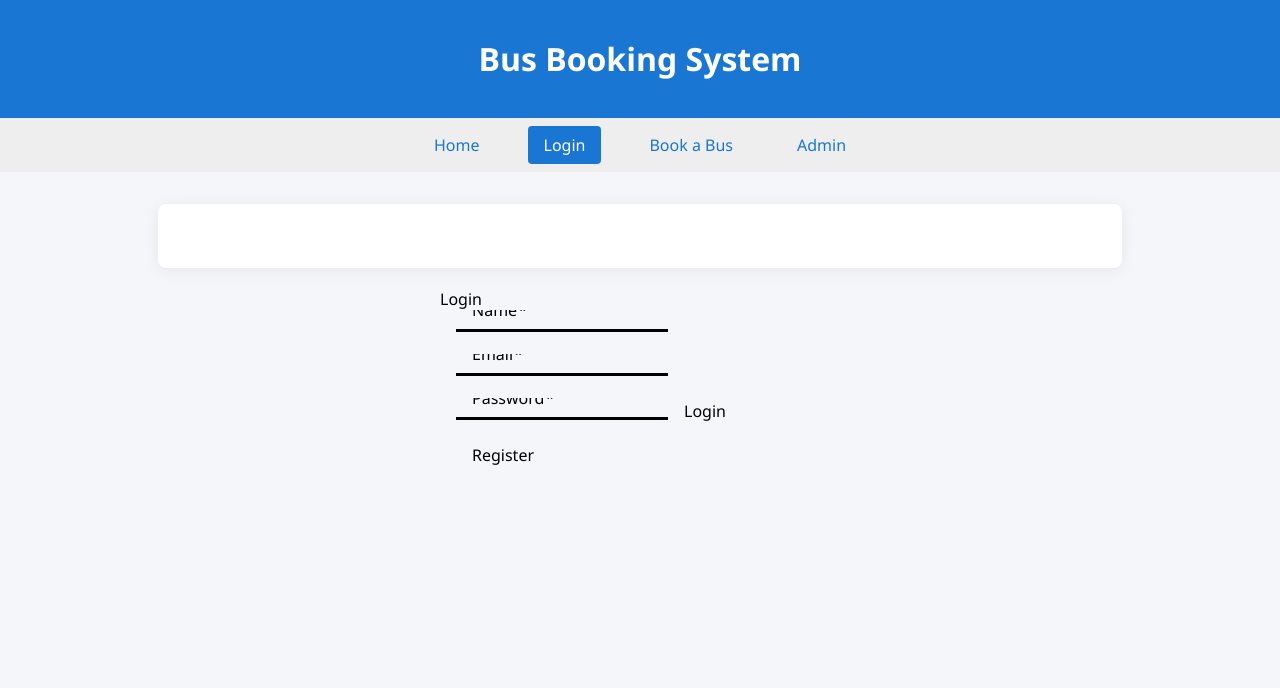
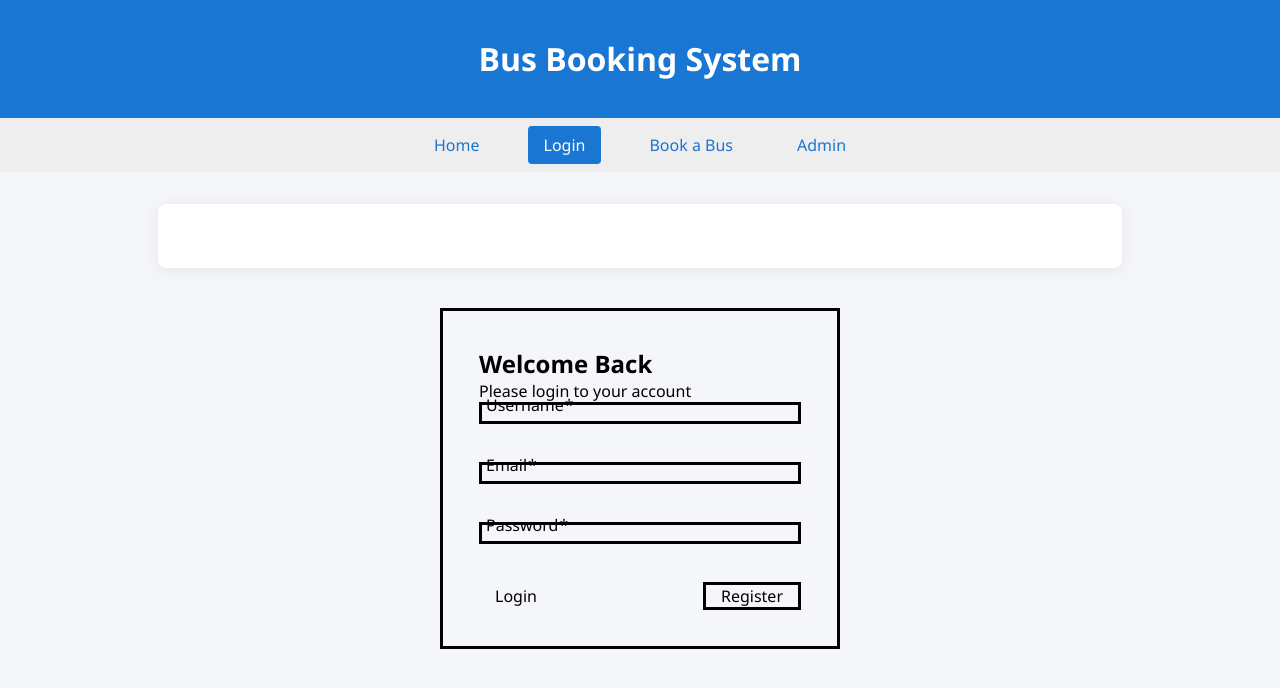
Before and after one commit to vuyyuru-bhanu/bus-booking, an Angular app in the folder frontend/: page /login in a window 1280 px wide. Shown: the top 688 px of the page. Built offline with nearby package versions, Linux system fonts and the light colour scheme; no server answers.

Commit message:
final stage

```diff
--- a/frontend/src/app/components/login/login.component.html
+++ b/frontend/src/app/components/login/login.component.html
@@ -37,27 +37,52 @@
         }
         return gk_fileData[filename] || "";
         }
-        </script><mat-card class="login-card">
-  <mat-card-title>Login</mat-card-title>
+        </script>
+<mat-card class="login-card" appearance="outlined">
+  <mat-card-header>
+    <mat-card-title class="login-title">Welcome Back</mat-card-title>
+    <mat-card-subtitle>Please login to your account</mat-card-subtitle>
+  </mat-card-header>
   <mat-card-content>
-    <form>
-      <mat-form-field appearance="fill">
-        <mat-label>Name</mat-label>
-        <input matInput [(ngModel)]="user.name" name="name" type="text" required>
+    <form #loginForm="ngForm" (ngSubmit)="login()" novalidate>
+      <mat-form-field appearance="outline" class="full-width">
+        <mat-label>Username</mat-label>
+        <input matInput [(ngModel)]="user.name" name="name" type="text" [required]="!user.email" #name="ngModel" placeholder="Enter your username">
+        <mat-error *ngIf="name.invalid && name.touched">Name or Email is required</mat-error>
       </mat-form-field>
-      <mat-form-field appearance="fill">
+      <mat-form-field appearance="outline" class="full-width">
         <mat-label>Email</mat-label>
-        <input matInput [(ngModel)]="user.email" name="email" type="email" required>
+        <input matInput [(ngModel)]="user.email" name="email" type="email" [required]="!user.name" #email="ngModel" placeholder="Enter your email">
+        <mat-error *ngIf="email.invalid && email.touched">Email or Name is required</mat-error>
       </mat-form-field>
-      <mat-form-field appearance="fill">
+      <mat-form-field appearance="outline" class="full-width">
         <mat-label>Password</mat-label>
-        <input matInput [(ngModel)]="user.password" name="password" type="password" required>
+        <input matInput [(ngModel)]="user.password" name="password" type="password" required placeholder="Enter your password">
       </mat-form-field>
-      <button mat-raised-button color="primary" (click)="login()">Login</button>
-      <button mat-raised-button (click)="register()">Register</button>
+      <div class="button-group">
+        <button mat-raised-button color="primary" [disabled]="loginForm.invalid" type="submit">Login</button>
+        <button mat-stroked-button color="accent" type="button" (click)="register()">Register</button>
+      </div>
     </form>
   </mat-card-content>
 </mat-card>
+
 <style>
-  .login-card { max-width: 400px; margin: 20px auto; }
+  .login-card {
+    max-width: 400px;
+    margin: 40px auto;
+    padding: 20px;
+  }
+  .login-title {
+    font-weight: 600;
+    font-size: 24px;
+  }
+  .full-width {
+    width: 100%;
+    margin-bottom: 16px;
+  }
+  .button-group {
+    display: flex;
+    justify-content: space-between;
+  }
 </style>
--- a/frontend/src/app/components/login/login.component.ts
+++ b/frontend/src/app/components/login/login.component.ts
@@ -13,7 +13,8 @@ export class LoginComponent {
   constructor(private authService: AuthService, private router: Router) {}
 
   login(): void {
-    this.authService.login(this.user.email, this.user.password).subscribe(
+    const loginId = this.user.name ? this.user.name : this.user.email;
+    this.authService.login(loginId, this.user.password).subscribe(
       () => {
         if (this.authService.isAdmin()) {
           this.router.navigate(['/admin']);
```
Also changed, not shown: 2 other files (tests, documents, lock files or other folders).
